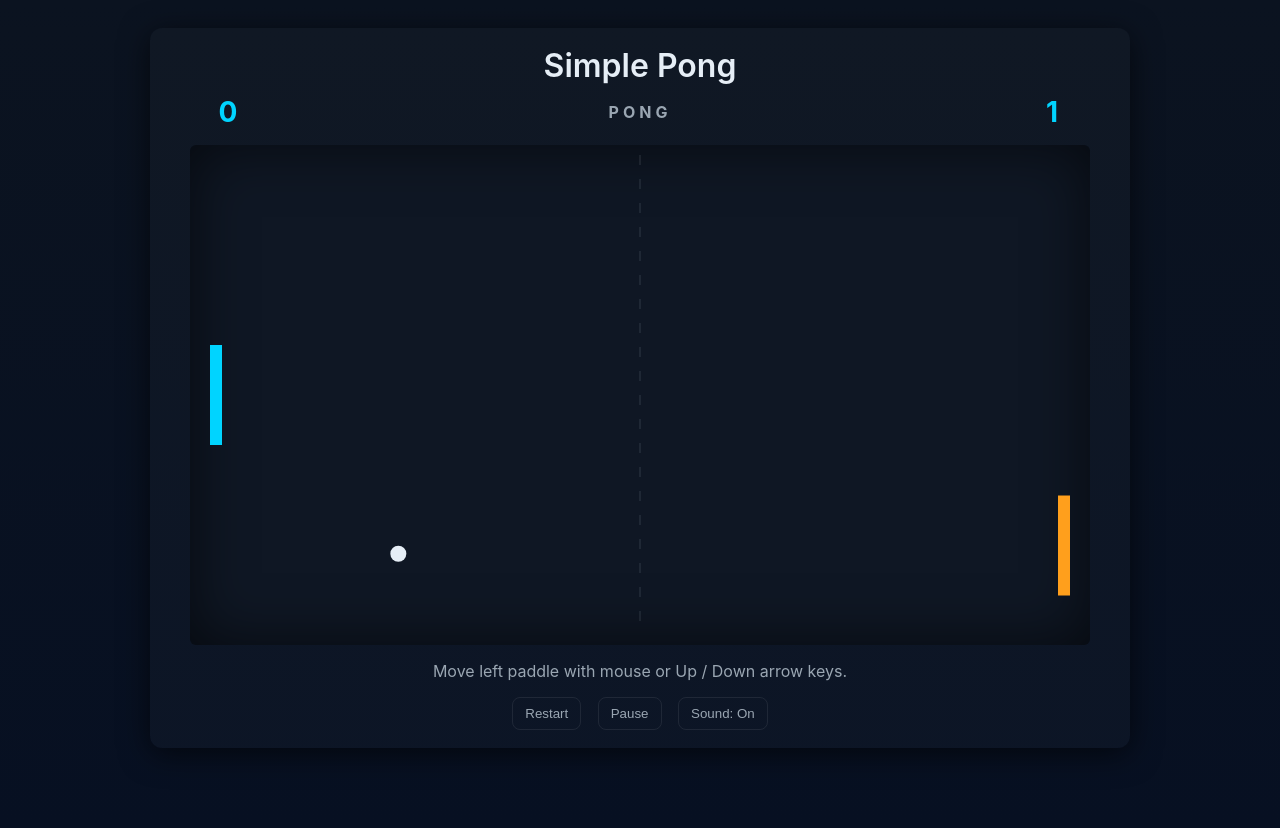
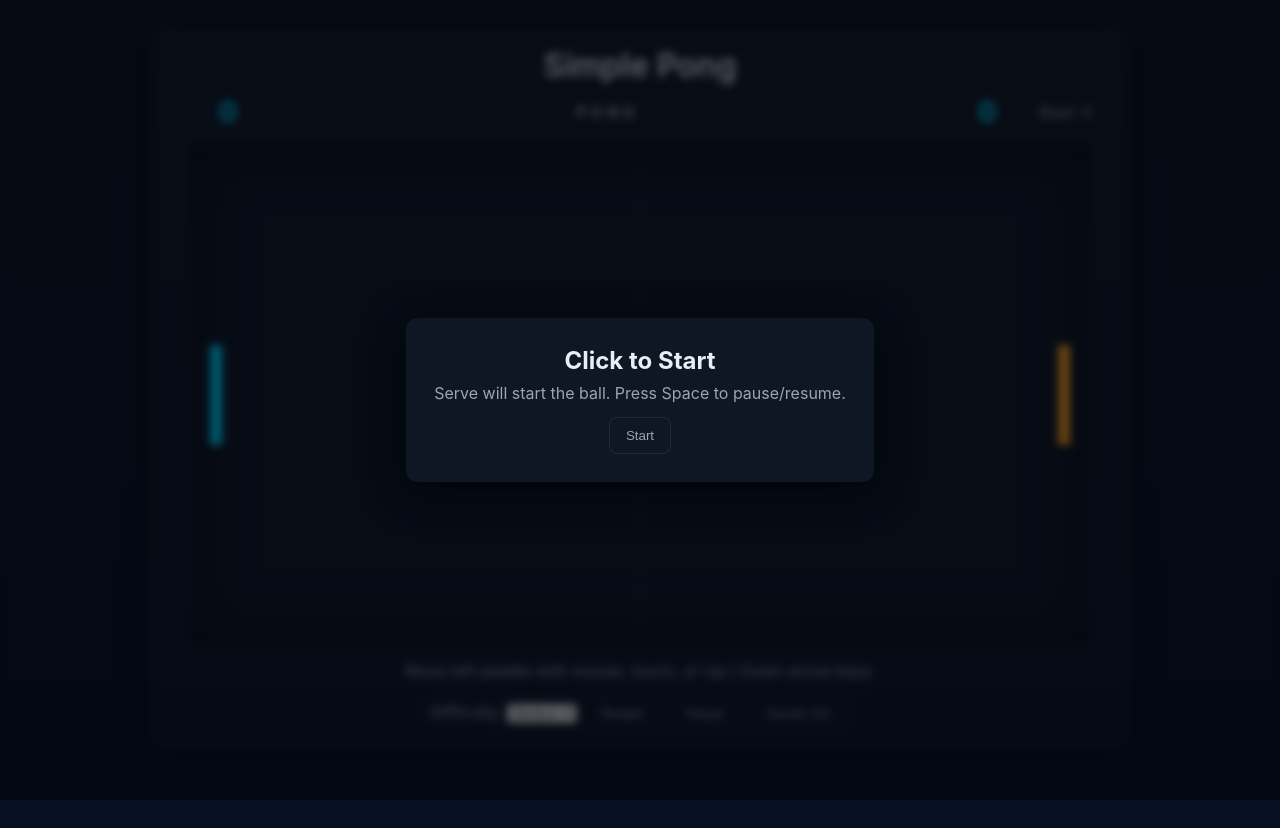
Before and after one commit to Abhishek6002/PingPong-Game, a plain HTML site: page index.html in a window 1280 px wide. Drawn offline with Linux system fonts and the light colour scheme.

Commit message:
Add frame-rate-independent physics, touch controls, difficulty, persistence, overlay, README and LICENSE

```diff
--- a/index.html
+++ b/index.html
@@ -13,16 +13,33 @@
       <div id="score-left" class="score">0</div>
       <div class="center-label">PONG</div>
       <div id="score-right" class="score">0</div>
+      <div id="best-wrap">Best: <span id="bestScore">0</span></div>
     </div>
+
     <canvas id="gameCanvas" width="900" height="500"></canvas>
+
     <div class="controls">
-      <p>Move left paddle with mouse or Up / Down arrow keys.</p>
+      <p>Move left paddle with mouse, touch, or Up / Down arrow keys.</p>
+      <label for="difficulty">Difficulty:</label>
+      <select id="difficulty">
+        <option value="easy">Easy</option>
+        <option value="medium" selected>Medium</option>
+        <option value="hard">Hard</option>
+      </select>
       <button id="restartBtn">Restart</button>
       <button id="pauseBtn">Pause</button>
       <button id="soundBtn">Sound: On</button>
     </div>
   </div>
 
+  <div id="overlay" class="overlay">
+    <div class="overlay-inner">
+      <h2 id="overlayTitle">Click to Start</h2>
+      <p id="overlayHint">Serve will start the ball. Press Space to pause/resume.</p>
+      <button id="startBtn">Start</button>
+    </div>
+  </div>
+
   <script src="script.js"></script>
 </body>
 </html>
--- a/script.js
+++ b/script.js
@@ -1,4 +1,4 @@
-// Simple Pong implementation with sound effects (Web Audio API)
+// Improved Pong: frame-rate independent, touch controls, persistence, difficulty, overlay
 (() => {
   const canvas = document.getElementById('gameCanvas');
   const ctx = canvas.getContext('2d');
@@ -8,44 +8,65 @@
   const restartBtn = document.getElementById('restartBtn');
   const pauseBtn = document.getElementById('pauseBtn');
   const soundBtn = document.getElementById('soundBtn');
+  const difficultyEl = document.getElementById('difficulty');
+  const bestScoreEl = document.getElementById('bestScore');
+  const overlay = document.getElementById('overlay');
+  const startBtn = document.getElementById('startBtn');
+  const overlayTitle = document.getElementById('overlayTitle');
 
-  const W = canvas.width;
-  const H = canvas.height;
+  // Logical game size
+  const GAME_W = 900;
+  const GAME_H = 500;
 
-  // Game objects
+  // Device pixel ratio handling for crisp canvas
+  function resizeCanvas() {
+    const dpr = window.devicePixelRatio || 1;
+    canvas.width = GAME_W * dpr;
+    canvas.height = GAME_H * dpr;
+    canvas.style.width = Math.min(GAME_W, window.innerWidth - 40) + 'px';
+    canvas.style.height = 'auto';
+    ctx.setTransform(dpr, 0, 0, dpr, 0, 0);
+  }
+  window.addEventListener('resize', resizeCanvas, { passive: true });
+  resizeCanvas();
+
+  // Game objects (logical coords)
   const paddleWidth = 12;
   const paddleHeight = 100;
-  const paddleSpeed = 6;
+  let paddleSpeed = 320; // px/s
 
   const player = {
     x: 20,
-    y: (H - paddleHeight) / 2,
+    y: (GAME_H - paddleHeight) / 2,
     w: paddleWidth,
     h: paddleHeight,
     color: '#00d4ff',
+    prevY: null,
   };
 
   const comp = {
-    x: W - 20 - paddleWidth,
-    y: (H - paddleHeight) / 2,
+    x: GAME_W - 20 - paddleWidth,
+    y: (GAME_H - paddleHeight) / 2,
     w: paddleWidth,
     h: paddleHeight,
     color: '#ff9f1c',
-    maxSpeed: 5, // AI max speed
+    maxSpeed: 240, // px/s (will be adjusted by difficulty)
   };
 
   const ball = {
-    x: W / 2,
-    y: H / 2,
+    x: GAME_W / 2,
+    y: GAME_H / 2,
     r: 8,
-    speed: 5,
-    vx: 5,
-    vy: 2,
+    baseSpeed: 420, // px/s
+    speed: 420,
+    vx: 420,
+    vy: 0,
     color: '#e6eef6',
+    maxSpeed: 1400,
   };
 
   let score = { left: 0, right: 0 };
-  let running = true;
+  let running = false; // start paused until user presses Start
   let lastTime = 0;
 
   // Input
@@ -53,9 +74,10 @@
   let downPressed = false;
   let mouseControl = true;
 
-  // Audio (Web Audio API)
+  // Audio
   let audioCtx = null;
-  let audioEnabled = true;
+  let audioEnabled = JSON.parse(localStorage.getItem('pong_audio')) ?? true;
+  soundBtn.textContent = audioEnabled ? 'Sound: On' : 'Sound: Off';
 
   function initAudio() {
     if (audioCtx) return;
@@ -63,15 +85,11 @@
     if (!AudioContext) return;
     audioCtx = new AudioContext();
   }
-
   function resumeAudioIfNeeded() {
     if (!audioCtx) initAudio();
     if (!audioCtx) return;
-    if (audioCtx.state === 'suspended') {
-      audioCtx.resume();
-    }
+    if (audioCtx.state === 'suspended') audioCtx.resume();
   }
-
   function playTone(freq = 440, type = 'sine', duration = 0.08, volume = 0.08, when = 0) {
     if (!audioEnabled) return;
     if (!audioCtx) {
@@ -84,141 +102,128 @@
     o.type = type;
     o.frequency.value = freq;
     g.gain.setValueAtTime(volume, now);
-    // quick exponential fade to avoid clicks
     g.gain.exponentialRampToValueAtTime(0.0001, now + duration);
     o.connect(g);
     g.connect(audioCtx.destination);
     o.start(now);
     o.stop(now + duration + 0.02);
   }
+  function playPaddleHit() { playTone(900 + Math.random() * 120, 'square', 0.06, 0.09); }
+  function playWallHit() { playTone(420 + Math.random() * 60, 'sine', 0.05, 0.06); }
+  function playScore() { playTone(320, 'sawtooth', 0.12, 0.09, 0); playTone(480, 'sawtooth', 0.12, 0.09, 0.12); }
 
-  function playPaddleHit() {
-    // bright short square tone
-    playTone(900 + Math.random() * 120, 'square', 0.06, 0.09);
+  // localStorage: best score & difficulty
+  const STORAGE_KEYS = { BEST: 'pong_best', DIFF: 'pong_diff', AUDIO: 'pong_audio' };
+  let best = parseInt(localStorage.getItem(STORAGE_KEYS.BEST) || '0', 10);
+  bestScoreEl.textContent = best;
+  const savedDiff = localStorage.getItem(STORAGE_KEYS.DIFF) || 'medium';
+  difficultyEl.value = savedDiff;
+
+  function applyDifficulty(v) {
+    if (v === 'easy') {
+      comp.maxSpeed = 160; ball.baseSpeed = 360; paddleSpeed = 300;
+    } else if (v === 'medium') {
+      comp.maxSpeed = 240; ball.baseSpeed = 420; paddleSpeed = 320;
+    } else if (v === 'hard') {
+      comp.maxSpeed = 360; ball.baseSpeed = 520; paddleSpeed = 360;
+    }
+    // clamp current ball speed to be at least base
+    ball.speed = Math.max(ball.speed || 0, ball.baseSpeed);
   }
+  applyDifficulty(savedDiff);
 
-  function playWallHit() {
-    // lower sine tone
-    playTone(420 + Math.random() * 60, 'sine', 0.05, 0.06);
-  }
-
-  function playScore() {
-    // two ascending notes
-    playTone(320, 'sawtooth', 0.12, 0.09, 0);
-    playTone(480, 'sawtooth', 0.12, 0.09, 0.12);
-  }
-
-  // Initialize ball velocities to random direction
+  // Initialize ball velocities
   function resetBall(toLeft = false) {
-    ball.x = W / 2;
-    ball.y = H / 2;
-    ball.speed = 5;
-    // Randomize angle slightly
-    const angle = (Math.random() * Math.PI / 4) - (Math.PI / 8); // -22.5 to 22.5 deg
+    ball.x = GAME_W / 2;
+    ball.y = GAME_H / 2;
+    ball.speed = ball.baseSpeed;
+    const angle = (Math.random() * Math.PI / 4) - (Math.PI / 8);
     const dir = toLeft ? -1 : 1;
     ball.vx = dir * ball.speed * Math.cos(angle);
     ball.vy = ball.speed * Math.sin(angle);
   }
 
-  // Clamp helper
-  function clamp(v, a, b) {
-    return Math.max(a, Math.min(b, v));
-  }
+  function clamp(v, a, b) { return Math.max(a, Math.min(b, v)); }
 
-  // Draw helpers
-  function drawRect(x, y, w, h, color) {
-    ctx.fillStyle = color;
-    ctx.fillRect(x, y, w, h);
-  }
-
-  function drawBall() {
-    ctx.fillStyle = ball.color;
-    ctx.beginPath();
-    ctx.arc(ball.x, ball.y, ball.r, 0, Math.PI * 2);
-    ctx.fill();
-  }
-
-  function drawNet() {
-    ctx.strokeStyle = 'rgba(230,238,246,0.08)';
-    ctx.lineWidth = 2;
-    ctx.setLineDash([10, 14]);
-    ctx.beginPath();
-    ctx.moveTo(W / 2, 10);
-    ctx.lineTo(W / 2, H - 10);
-    ctx.stroke();
-    ctx.setLineDash([]);
-  }
+  function drawRect(x, y, w, h, color) { ctx.fillStyle = color; ctx.fillRect(x, y, w, h); }
+  function drawBall() { ctx.fillStyle = ball.color; ctx.beginPath(); ctx.arc(ball.x, ball.y, ball.r, 0, Math.PI * 2); ctx.fill(); }
+  function drawNet() { ctx.strokeStyle = 'rgba(230,238,246,0.08)'; ctx.lineWidth = 2; ctx.setLineDash([10, 14]); ctx.beginPath(); ctx.moveTo(GAME_W / 2, 10); ctx.lineTo(GAME_W / 2, GAME_H - 10); ctx.stroke(); ctx.setLineDash([]); }
 
   function update(dt) {
     if (!running) return;
+    // Player movement (keyboard)
+    if (!mouseControl) {
+      if (upPressed) player.y -= paddleSpeed * dt;
+      if (downPressed) player.y += paddleSpeed * dt;
+    }
+    // Keep player in bounds
+    player.y = clamp(player.y, 0, GAME_H - player.h);
 
-    // Player paddle movement (keyboard)
-    if (!mouseControl) {
-      if (upPressed) player.y -= paddleSpeed;
-      if (downPressed) player.y += paddleSpeed;
-    }
-
-    // Keep player in bounds
-    player.y = clamp(player.y, 0, H - player.h);
-
-    // Simple computer AI: follow ball with a max speed and slight delay
+    // Computer AI: simple following with smoothing
     const compCenter = comp.y + comp.h / 2;
     const deltaY = ball.y - compCenter;
-    const move = clamp(deltaY * 0.09, -comp.maxSpeed, comp.maxSpeed); // smoothing factor 0.09
+    const move = clamp(deltaY * 0.9, -comp.maxSpeed * dt, comp.maxSpeed * dt); // small smoothing
     comp.y += move;
-    comp.y = clamp(comp.y, 0, H - comp.h);
+    comp.y = clamp(comp.y, 0, GAME_H - comp.h);
 
-    // Move ball
-    ball.x += ball.vx;
-    ball.y += ball.vy;
+    // Store paddle velocities for spin
+    const pPrev = player.prevY == null ? player.y : player.prevY;
+    const paddleVel = dt > 0 ? (player.y - pPrev) / dt : 0; // px/s
+    player.prevY = player.y;
 
-    // Collide with top/bottom walls
+    const cPrev = comp.prevY == null ? comp.y : comp.prevY;
+    const compVel = dt > 0 ? (comp.y - cPrev) / dt : 0;
+    comp.prevY = comp.y;
+
+    // Move ball by velocity (px/s * dt)
+    ball.x += ball.vx * dt;
+    ball.y += ball.vy * dt;
+
+    // Collide with top/bottom
     if (ball.y - ball.r <= 0) {
       ball.y = ball.r;
       ball.vy = -ball.vy;
-      resumeAudioIfNeeded();
-      playWallHit();
-    } else if (ball.y + ball.r >= H) {
-      ball.y = H - ball.r;
+      resumeAudioIfNeeded(); playWallHit();
+    } else if (ball.y + ball.r >= GAME_H) {
+      ball.y = GAME_H - ball.r;
       ball.vy = -ball.vy;
-      resumeAudioIfNeeded();
-      playWallHit();
+      resumeAudioIfNeeded(); playWallHit();
     }
 
-    // Check left paddle collision
+    // Left paddle collision
     if (ball.x - ball.r <= player.x + player.w) {
       if (ball.y >= player.y && ball.y <= player.y + player.h) {
-        // Hit the left paddle
         ball.x = player.x + player.w + ball.r;
-        // Reflect and add spin based on where it hit the paddle
         const relativeIntersectY = (player.y + player.h / 2) - ball.y;
         const normalized = relativeIntersectY / (player.h / 2);
-        const bounceAngle = normalized * (Math.PI / 4); // max 45deg
-        const speed = Math.min(ball.speed * 1.07, 14); // increase slightly
+        const bounceAngle = normalized * (Math.PI / 4);
+        const speed = Math.min(ball.speed * 1.07, ball.maxSpeed);
         ball.speed = speed;
-        const dir = 1; // going right now
+        const dir = 1;
         ball.vx = dir * speed * Math.cos(bounceAngle);
         ball.vy = -speed * Math.sin(bounceAngle);
-        resumeAudioIfNeeded();
-        playPaddleHit();
+        // add spin from paddle movement
+        const spinFactor = 0.2;
+        ball.vy += paddleVel * spinFactor;
+        resumeAudioIfNeeded(); playPaddleHit();
       }
     }
 
-    // Check right paddle collision
+    // Right paddle collision
     if (ball.x + ball.r >= comp.x) {
       if (ball.y >= comp.y && ball.y <= comp.y + comp.h) {
-        // Hit the right paddle
         ball.x = comp.x - ball.r;
         const relativeIntersectY = (comp.y + comp.h / 2) - ball.y;
         const normalized = relativeIntersectY / (comp.h / 2);
         const bounceAngle = normalized * (Math.PI / 4);
-        const speed = Math.min(ball.speed * 1.07, 14);
+        const speed = Math.min(ball.speed * 1.07, ball.maxSpeed);
         ball.speed = speed;
         const dir = -1;
         ball.vx = dir * speed * Math.cos(bounceAngle);
         ball.vy = -speed * Math.sin(bounceAngle);
-        resumeAudioIfNeeded();
-        playPaddleHit();
+        const spinFactor = 0.15;
+        ball.vy += compVel * spinFactor;
+        resumeAudioIfNeeded(); playPaddleHit();
       }
     }
 
@@ -226,122 +231,109 @@
     if (ball.x + ball.r < 0) {
       // right scores
       score.right += 1;
-      updateScoreboard();
-      resumeAudioIfNeeded();
-      playScore();
+      updateScoreboard(); resumeAudioIfNeeded(); playScore();
+      updateBest();
+      running = false; showOverlay('Right scores — Click to serve');
       resetBall(false);
-    } else if (ball.x - ball.r > W) {
+    } else if (ball.x - ball.r > GAME_W) {
       // left scores
       score.left += 1;
-      updateScoreboard();
-      resumeAudioIfNeeded();
-      playScore();
+      updateScoreboard(); resumeAudioIfNeeded(); playScore();
+      updateBest();
+      running = false; showOverlay('Left scores — Click to serve');
       resetBall(true);
     }
   }
 
   function render() {
-    // Clear
-    ctx.clearRect(0, 0, W, H);
-
-    // Draw net
+    // Clear (logical size)
+    ctx.clearRect(0, 0, GAME_W, GAME_H);
     drawNet();
-
-    // Draw paddles and ball
     drawRect(player.x, player.y, player.w, player.h, player.color);
     drawRect(comp.x, comp.y, comp.w, comp.h, comp.color);
     drawBall();
   }
 
   function gameLoop(timestamp) {
-    const dt = (timestamp - lastTime) / 1000 || 0;
+    if (!lastTime) lastTime = timestamp;
+    const dt = Math.min(0.05, (timestamp - lastTime) / 1000); // cap dt to avoid big jumps
     lastTime = timestamp;
     update(dt);
     render();
     requestAnimationFrame(gameLoop);
   }
 
-  // Scoreboard update
   function updateScoreboard() {
     scoreLeftEl.textContent = score.left;
     scoreRightEl.textContent = score.right;
   }
 
+  function updateBest() {
+    const currentMax = Math.max(score.left, score.right);
+    if (currentMax > best) {
+      best = currentMax;
+      localStorage.setItem(STORAGE_KEYS.BEST, String(best));
+      bestScoreEl.textContent = best;
+    }
+  }
+
   // Input handlers
   canvas.addEventListener('mousemove', (e) => {
     const rect = canvas.getBoundingClientRect();
-    const mouseY = e.clientY - rect.top;
-    // Use mouse control (overrides keyboard while active)
+    const mouseY = (e.clientY - rect.top) * (GAME_H / rect.height);
     mouseControl = true;
-    player.y = clamp(mouseY - player.h / 2, 0, H - player.h);
+    player.y = clamp(mouseY - player.h / 2, 0, GAME_H - player.h);
   });
+  canvas.addEventListener('click', () => { mouseControl = true; resumeAudioIfNeeded(); if (!running) hideOverlay(); });
 
-  // If the user clicks canvas, switch to mouse control and enable audio (user gesture)
-  canvas.addEventListener('click', () => {
+  // Touch
+  canvas.addEventListener('touchmove', e => {
+    const rect = canvas.getBoundingClientRect();
+    const touch = e.touches[0];
+    const y = (touch.clientY - rect.top) * (GAME_H / rect.height);
     mouseControl = true;
+    player.y = clamp(y - player.h / 2, 0, GAME_H - player.h);
+    e.preventDefault();
+  }, { passive: false });
+  canvas.addEventListener('touchstart', e => { resumeAudioIfNeeded(); if (!running) hideOverlay(); }, { passive: true });
+
+  window.addEventListener('keydown', (e) => {
+    if (e.key === 'ArrowUp' || e.key.toLowerCase() === 'w') {
+      upPressed = true; mouseControl = false; e.preventDefault();
+    } else if (e.key === 'ArrowDown' || e.key.toLowerCase() === 's') {
+      downPressed = true; mouseControl = false; e.preventDefault();
+    } else if (e.key === ' ') {
+      running = !running; pauseBtn.textContent = running ? 'Pause' : 'Resume'; e.preventDefault();
+    } else if (e.key.toLowerCase() === 'm') {
+      audioEnabled = !audioEnabled; soundBtn.textContent = audioEnabled ? 'Sound: On' : 'Sound: Off'; localStorage.setItem(STORAGE_KEYS.AUDIO, JSON.stringify(audioEnabled));
+      if (audioEnabled) resumeAudioIfNeeded();
+    }
     resumeAudioIfNeeded();
   });
-
-  window.addEventListener('keydown', (e) => {
-    if (e.key === 'ArrowUp') {
-      upPressed = true;
-      mouseControl = false;
-      e.preventDefault();
-    } else if (e.key === 'ArrowDown') {
-      downPressed = true;
-      mouseControl = false;
-      e.preventDefault();
-    } else if (e.key === ' ') {
-      running = !running;
-      pauseBtn.textContent = running ? 'Pause' : 'Resume';
-      e.preventDefault();
-    } else if (e.key.toLowerCase() === 'm') {
-      // Toggle sound with 'M'
-      audioEnabled = !audioEnabled;
-      soundBtn.textContent = audioEnabled ? 'Sound: On' : 'Sound: Off';
-    }
-    // resume audio from keypress as required by browsers
-    resumeAudioIfNeeded();
-  });
-
-  window.addEventListener('keyup', (e) => {
-    if (e.key === 'ArrowUp') upPressed = false;
-    if (e.key === 'ArrowDown') downPressed = false;
-  });
+  window.addEventListener('keyup', (e) => { if (e.key === 'ArrowUp' || e.key.toLowerCase() === 'w') upPressed = false; if (e.key === 'ArrowDown' || e.key.toLowerCase() === 's') downPressed = false; });
 
   // Buttons
   restartBtn.addEventListener('click', () => {
-    score.left = 0;
-    score.right = 0;
-    updateScoreboard();
-    player.y = (H - player.h) / 2;
-    comp.y = (H - comp.h) / 2;
-    resetBall(Math.random() < 0.5);
-    running = true;
-    pauseBtn.textContent = 'Pause';
-    resumeAudioIfNeeded();
+    score.left = 0; score.right = 0; updateScoreboard(); player.y = (GAME_H - player.h) / 2; comp.y = (GAME_H - comp.h) / 2; resetBall(Math.random() < 0.5); running = false; showOverlay('Restart — Click to Start');
   });
+  pauseBtn.addEventListener('click', () => { running = !running; pauseBtn.textContent = running ? 'Pause' : 'Resume'; });
+  soundBtn.addEventListener('click', () => { audioEnabled = !audioEnabled; soundBtn.textContent = audioEnabled ? 'Sound: On' : 'Sound: Off'; localStorage.setItem(STORAGE_KEYS.AUDIO, JSON.stringify(audioEnabled)); if (audioEnabled) resumeAudioIfNeeded(); });
 
-  pauseBtn.addEventListener('click', () => {
-    running = !running;
-    pauseBtn.textContent = running ? 'Pause' : 'Resume';
-  });
+  difficultyEl.addEventListener('change', (e) => { const v = e.target.value; applyDifficulty(v); localStorage.setItem(STORAGE_KEYS.DIFF, v); });
 
-  soundBtn.addEventListener('click', () => {
-    audioEnabled = !audioEnabled;
-    soundBtn.textContent = audioEnabled ? 'Sound: On' : 'Sound: Off';
-    if (audioEnabled) resumeAudioIfNeeded();
-  });
+  // Disable scrolling when using arrow keys
+  window.addEventListener('keydown', (e) => { if (['ArrowUp', 'ArrowDown', ' '].includes(e.key)) e.preventDefault(); }, { passive: false });
 
-  // Prevent page scroll on arrow keys when focused
-  window.addEventListener('keydown', (e) => {
-    if (['ArrowUp', 'ArrowDown', ' '].includes(e.key)) {
-      e.preventDefault();
-    }
-  }, { passive: false });
+  // Overlay helpers
+  function showOverlay(text) {
+    overlayTitle.textContent = text || 'Click to Start';
+    overlay.style.display = 'flex';
+  }
+  function hideOverlay() { overlay.style.display = 'none'; running = true; lastTime = 0; }
 
-  // Start game
-  updateScoreboard();
-  resetBall(Math.random() < 0.5);
+  startBtn.addEventListener('click', () => { hideOverlay(); resumeAudioIfNeeded(); });
+
+  // Start
+  updateScoreboard(); resetBall(Math.random() < 0.5); showOverlay('Click to Start');
   requestAnimationFrame(gameLoop);
 })();
--- a/styles.css
+++ b/styles.css
@@ -1,3 +1,4 @@
+/* Updated styles including overlay and responsive canvas */
 :root{
   --bg:#0b1320;
   --panel:#0f1724;
@@ -11,7 +12,17 @@ h1{margin:0 0 10px;font-weight:600}
 .scoreboard{display:flex;align-items:center;justify-content:space-between;margin:10px 20px 16px;color:var(--muted)}
 .score{font-size:28px;font-weight:700;color:var(--accent);width:80px}
 .center-label{flex:1;font-weight:700;color:var(--muted);letter-spacing:4px}
-canvas{display:block;margin:0 auto;background:var(--panel);border-radius:6px;box-shadow:inset 0 0 60px rgba(0,0,0,0.6);cursor:pointer}
+#best-wrap{margin-left:12px;color:var(--muted)}
+canvas{display:block;margin:0 auto;background:var(--panel);border-radius:6px;box-shadow:inset 0 0 60px rgba(0,0,0,0.6);cursor:pointer;max-width:100%;height:auto}
 .controls{margin-top:12px;color:var(--muted)}
 button{background:transparent;border:1px solid rgba(255,255,255,0.08);color:var(--muted);padding:8px 12px;border-radius:8px;margin:0 6px;cursor:pointer}
 button:hover{border-color:var(--accent);color:var(--accent)}
+.overlay{position:fixed;left:0;top:0;right:0;bottom:0;display:flex;align-items:center;justify-content:center;background:rgba(3,6,12,0.6);backdrop-filter:blur(4px);}
+.overlay-inner{background:var(--panel);padding:28px;border-radius:12px;text-align:center;box-shadow:0 10px 40px rgba(0,0,0,0.6)}
+.overlay h2{margin:0 0 8px}
+.overlay p{margin:0 0 14px;color:var(--muted)}
+#startBtn{padding:10px 16px}
+@media (max-width:480px){
+  .score{font-size:20px;width:56px}
+  .overlay-inner{width:90%;padding:18px}
+}
```
Also changed, not shown: 2 other files.
